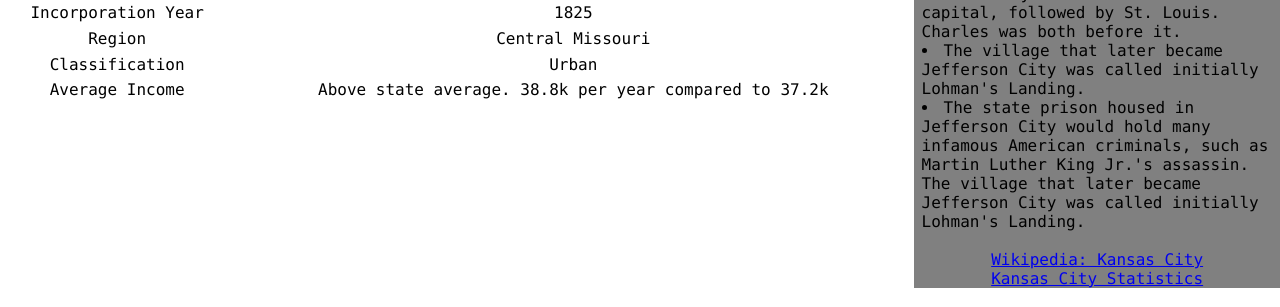
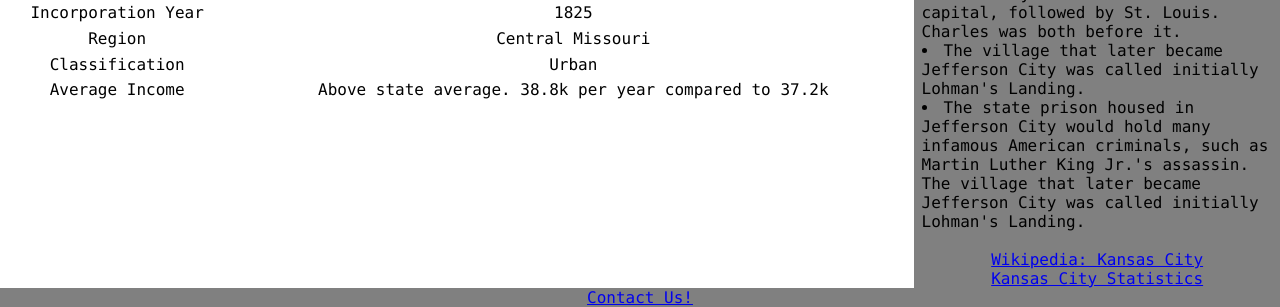
Before and after one commit to Travis-DV/WGU_D277-Front-End-Web-Development, a plain HTML site: page JeffersonCity.html in a window 1280 px wide. Shown: the part 544-851 px from the top of the page. Drawn offline with Linux system fonts and the light colour scheme.

Commit message:
Added Footer

```diff
--- a/JeffersonCity.html
+++ b/JeffersonCity.html
@@ -92,5 +92,8 @@
             <a href="https://datacommons.org/place/geoId/2938000?utm_medium=explore&mprop=income&popt=Person&cpv=age,Years15Onwards&hl=en" target="_blank">Kansas City Statistics</a>
         </aside>
     </div>
+    <footer>
+        <a href="Contact.html">Contact Us!</a>
+    </footer>
 </body>
 </html>
--- a/style.css
+++ b/style.css
@@ -269,3 +269,10 @@ aside ul {
     padding-left: 2%;
     padding-right: 2%;
 }
+footer {
+    width: 100%;
+    height: 5%;
+    background-color: gray;
+    justify-content: center;
+    display: flex;
+}
```
Also changed, not shown: KansasCity.html (+3 -0 lines), StLouis.html (+3 -0 lines), index.html (+3 -0 lines). Lines whose indentation alone changed are shown as unchanged.
